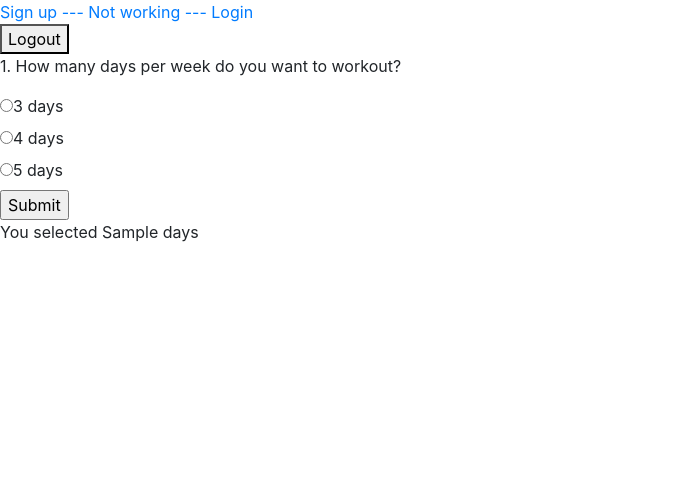
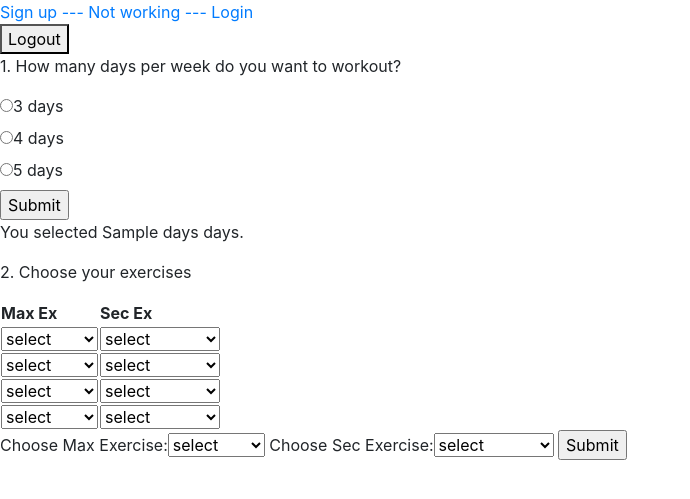
Before and after one commit to alexfuerst93/fitnessapp, a Django app: template userprofile/templates/userprofile/configure.html in a window 1280 px wide. Shown: the top 499 px of the page, without its empty margins (0-690 px from the left). Run offline with Django 3.2, Linux system fonts and the light colour scheme; data comes from the database, SQL or seed files in the repository; the template is opened without the code that fills it: values that come from a table or form of the project are taken from there, most other values are stand-ins (such as "Sample title", 1, 10 or a date in 2020); some libraries are stand-ins or nearby versions.

Commit message:
worked on building the workout plan

```diff
--- a/userprofile/forms.py
+++ b/userprofile/forms.py
@@ -1,44 +1,30 @@
 from django import forms
 from django.forms import ModelForm
 from .models import MaxValue, Exercise_Pool
+from django.core.exceptions import ValidationError
 
 class Exercise_Pool_Form(ModelForm):
     class Meta:
         model = Exercise_Pool
         fields = ["title", "muscle", "high_range", "mid_range", "low_range"]
 
-
-
 class CreateMaxValue(forms.Form):
-    # maxvalue = MaxValue.objects.all()
-    # maxvalue_list = [entry.exercise for entry in maxvalue]
-    # dropdown_exercises = []
-    # for exercise in maxvalue_list:
-    #     dropdown_exercises.append((exercise, exercise))
-    # dropdown_exercises.insert(0, ("choose", "Choose your Exercise"))
-
     choose_exercise = forms.ModelChoiceField(empty_label="select", label="Choose an existing exercise", queryset=MaxValue.objects.all(), required=False)
     create_exercise = forms.CharField(label="Add new Exercise", max_length=100, required=False)
     reps = forms.DecimalField(max_digits=5, decimal_places=2, min_value=1.0)
     weight = forms.DecimalField(max_digits=5, decimal_places=2, min_value=1.0)
 
 class ConfigureWorkout(forms.Form):
-    max_exercise = forms.ModelChoiceField(empty_label="select", label="Choose Max Exercise", queryset=MaxValue.objects.all())
-    sec_exercise = forms.ModelChoiceField(empty_label="select", label="Choose Sec Exercise", queryset=MaxValue.objects.all())
+    max_exercise = forms.ModelChoiceField(empty_label="select", label="Choose Max Exercise", queryset=MaxValue.objects.all(), required=False)
+    sec_exercise = forms.ModelChoiceField(empty_label="select", label="Choose Sec Exercise", queryset=Exercise_Pool.objects.all(), required=False)
     # check if ALL exercises are displayed or just the ones created by this specific user
 
     def clean(self):
-        cleaned_data = super(ConfigureWorkout, self).clean()
-        max_exercise = cleaned_data.get("max_exercise")
-        sec_exercise = cleaned_data.get("sec_exercise"),
+        max_exercise = self.cleaned_data.get("max_exercise")
+        sec_exercise = self.cleaned_data.get("sec_exercise")
 
-        if not max_exercise and not sec_exercise:
-            raise forms.ValidationError('Please fill in both fields.')
+        if max_exercise and sec_exercise:
+            raise forms.ValidationError("Enter either a Max Exercise or a Secondary Exercise.")
 
-        if max_exercise and not sec_exercise:
-            return cleaned_data
-
-        if not max_exercise and sec_exercise:
-            return cleaned_data
-
-        return cleaned_data
+        else:
+            return self.cleaned_data
--- a/userprofile/templates/userprofile/configure.html
+++ b/userprofile/templates/userprofile/configure.html
@@ -7,10 +7,53 @@
     <input type="radio" name="days" value="3" id="3 days"><label for="3 days">3 days</label><br>
     <input type="radio" name="days" value="4" id="4 days"><label for="4 days">4 days</label><br>
     <input type="radio" name="days" value="5" id="5 days"><label for="5 days">5 days</label><br>
-    <input type="submit">
+    <input type="submit" name="day_amount">
 </form>
 
-<p>You selected {{ days }}</p>
+<p>You selected {{ days }} days.</p>
+
+<p>2. Choose your exercises</p>
+
+{% for day in days %}
+<table>
+    <thead>
+        <tr>
+            <th>Max Ex</th>
+            <th>Sec Ex</th>
+        </tr>
+    </thead>
+    <tbody>
+        <tr>
+            <td>{{ configure_workout.max_exercise }}</td>
+            <td>{{ configure_workout.sec_exercise }}</td>
+        </tr>
+        <tr>
+            <td>{{ configure_workout.max_exercise }}</td>
+            <td>{{ configure_workout.sec_exercise }}</td>
+        </tr>
+        <tr>
+            <td>{{ configure_workout.max_exercise }}</td>
+            <td>{{ configure_workout.sec_exercise }}</td>
+        </tr>
+        <tr>
+            <td>{{ configure_workout.max_exercise }}</td>
+            <td>{{ configure_workout.sec_exercise }}</td>
+        </tr>
+    </tbody>
+</table>
+{% endfor %}
+
+
+
+
+
+<form action="{% url 'configure' %}" method="POST">
+    {% csrf_token %}
+    {{ configure_workout }}
+    <input type="submit" name="configuration_completed">
+</form>
+<p>{{ configure_workout.non_field_errors }}</p>
+<p>{{ form.non_field_errors }}</p>
 
 
 
```
Also changed, not shown: userprofile/views.py (+11 -8 lines).
